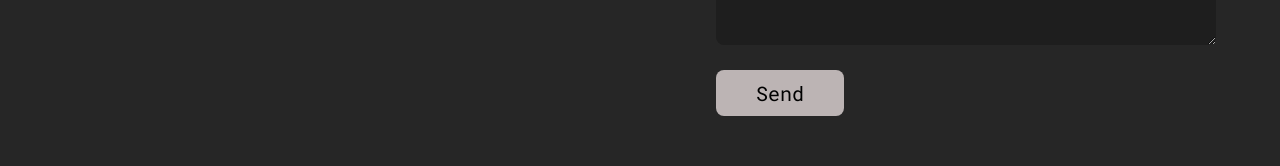
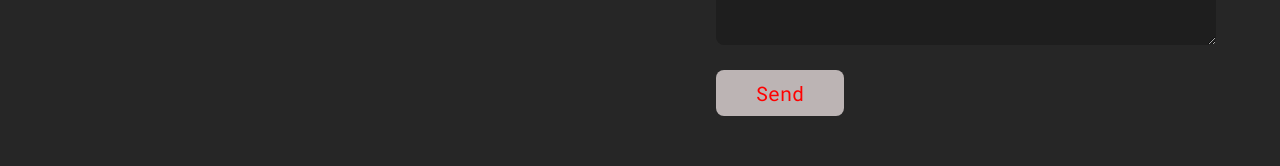
Before and after one commit to gustavohenri316/new-portfolio, a React (Create React App) app: page /contact in a window 1280 px wide. Shown: the part 717-883 px from the top of the page. Built offline with nearby package versions, Linux system fonts and the light colour scheme; a web font is replaced by a local one.

Commit message:
disable botao form

```diff
--- a/src/components/ContactForm/index.js
+++ b/src/components/ContactForm/index.js
@@ -11,7 +11,7 @@ export default function ContactForm() {
   const [name, setName] = useState('');
   const [email, setEmail] = useState('');
   const [message, setMessage] = useState('');
-  const [open, setOpen] = useState(false);
+  const [opens, setOpen] = useState(false);
 
   const handleClick = () => {
     setOpen(true);
@@ -68,9 +68,15 @@ export default function ContactForm() {
           </div>
           <input type="hidden" name="_captcha" value="false"></input>
           <input type="hidden" name="_next" value="https://gustavohenri316.vercel.app/contact"></input>
-          <button type="submit" onClick={handleClick}>Send</button>
-          <Snackbar open={open} autoHideDuration={6000} onClose={handleClose}>
-            <Alert onClose={handleClose} severity="success" sx={{ width: '100%' }}>
+          <button
+            disabled={email === '' || name === '' || message === ''}
+            type="submit"
+            onClick={handleClick}
+          >
+          Send
+          </button>
+          <Snackbar open={opens} autoHideDuration={6000} onClose={handleClose} sx={{width: '600px', height: '80px', display: 'flex', justifyContent: 'center'}}>
+            <Alert onClose={handleClose} severity="success" sx={{ width: '100%', fontSize: '18px',  }}>
               Email enviado com sucesso!!
             </Alert>
           </Snackbar>
--- a/src/components/ContactForm/styles.js
+++ b/src/components/ContactForm/styles.js
@@ -36,4 +36,16 @@ button[type='submit'] {
   border-radius: 8px;
   cursor: pointer;
 }
+button:disabled {
+  background-color: var(--gray-1);
+  color: red;
+  font-size: 2rem;
+  display: inline-block;
+  outline: none;
+  border: none;
+  padding: 1rem 4rem;
+  border-radius: 8px;
+  cursor: not-allowed;
+
+}
 `;
```
